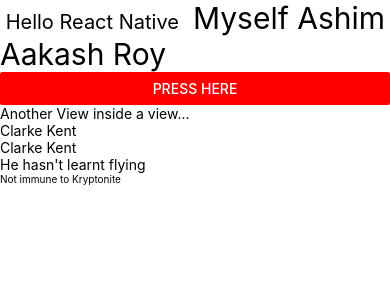
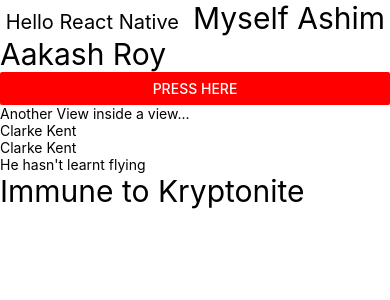
Before and after one commit to ashimaakash03/react-native-series, a React Native app: screen / in a window 390 px wide. Shown: the top 300 px of the page. Built offline with nearby package versions, Linux system fonts and the light colour scheme.

Commit message:
demonstrated implementation of JSX

```diff
--- a/App.tsx
+++ b/App.tsx
@@ -4,7 +4,7 @@
 
 let firstName="Clarke";
 let lastName="Kent";
-let age= 15;
+let age= 20;
 const App = (): React.JSX.Element => {
   return (
 
```
